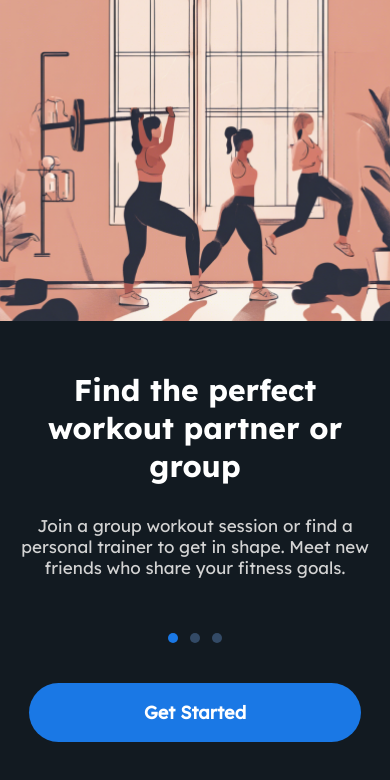
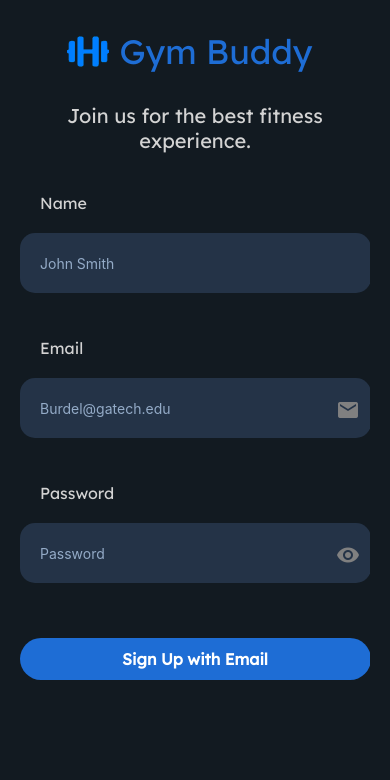
Before and after one commit to TanishqP14/GymBuddyFrontEnd, a React Native app: screen /signUp in a window 390 px wide. Shown: the top 780 px of the page. Built offline with nearby package versions, Linux system fonts and the light colour scheme.

Commit message:
added sign up page

```diff
--- a/App.js
+++ b/App.js
@@ -2,6 +2,8 @@ import WelcomeSceneFirst from "./WelcomeScene/WelcomeSceneFirst.js";
 import WelcomeSceneSec from "./WelcomeScene/WelcomeSceneSec.js";
 import {createNativeStackNavigator} from '@react-navigation/native-stack';
 import {NavigationContainer} from '@react-navigation/native';
+import SignUp from "./SignUp.js";
+
 
 const Stack = createNativeStackNavigator();
 
@@ -16,6 +18,8 @@ export default function App() {
         <Stack.Screen
           name="Screen 2"
           component={WelcomeSceneSec} />
+        <Stack.Screen name="signUp"
+          component={SignUp}/>
       </Stack.Navigator>
     </NavigationContainer>
   )
--- /dev/null
+++ b/SignUp.js
@@ -0,0 +1,142 @@
+import {View, StyleSheet, Text, Image, TextInput, Dimensions, ScrollView, TouchableOpacity, Pressable} from "react-native";
+import * as Font from 'expo-font';
+import Icon from 'react-native-vector-icons/MaterialCommunityIcons';
+import { useEffect, useState } from "react";
+
+const logo = require("./assets/Images/Logo.png");
+const {width, height} = Dimensions.get("window");
+
+export default function SignUp() {
+
+    const [name, setName] = useState('');
+    const [email, setEmail] = useState('');
+    const [password, setPassword] = useState('');
+    const [passwordVisible, setPasswordVisible] = useState(false);
+    const [errors, setError] = useState({});
+
+    let formValidation = () => {
+        error = {};
+        if (name.match(/^[A-Za-z]+$/) == null) {
+            error.userError = "Type a valid name.";
+        }
+        if (email.match(/^[^\s@]+@[^\s@]+\.[^\s@]+$/) == null) {
+            error.emailError = "Type a valid email.";
+        }
+        if (password.match(/^(?=.*[!@#$%^&*])(?=.*[a-z])(?=.*[A-Z]).{8,}$/) == null) {
+            error.passwordError = "Should atleast contain: 8 characters, 1 Uppercase, 1 Lowercase, and 1 Special character."
+        }
+        setError(error);
+
+        // backend save user.
+    }
+
+    const [fontsLoaded] = Font.useFonts({
+        'Lexend-Bold': require('./assets/Fonts/Lexend/Lexend-Bold.ttf'),
+        'Lexend': require('./assets/Fonts/Lexend/Lexend-Regular.ttf')
+    });
+
+    return (
+        <View style={signUpStyles.container}>
+            <View style={signUpStyles.titleContainer}>
+                <Image source={logo} />
+                <Text style={signUpStyles.title}>Gym Buddy</Text>
+            </View>
+            <Text style={signUpStyles.subHeader}>Join us for the best fitness experience.</Text>
+            <ScrollView automaticallyAdjustKeyboardInsets={true}>
+                <Text style={signUpStyles.inputHeader}>Name</Text>
+                {errors.userError ? <Text style={signUpStyles.error}>{errors.userError}</Text> : null}
+                <TextInput style={signUpStyles.input} placeholder="John Smith" placeholderTextColor={"#94ABC7"} value={name} onChangeText={(val) => setName(val)}/>
+
+                <Text style={signUpStyles.inputHeader}>Email</Text>
+                {errors.emailError ? <Text style={signUpStyles.error}>{errors.emailError}</Text> : null}
+                <View style={signUpStyles.textInputContainer}>
+                    <TextInput style={[signUpStyles.input, {color: "white"}]} placeholder="Burdel@gatech.edu" placeholderTextColor={"#94ABC7"}
+                        value={email} onChangeText={(val) => setEmail(val)}/>
+                    <Icon name={'email'} size={24} color="grey" style={signUpStyles.icon} />
+
+                </View>
+
+                <Text style={signUpStyles.inputHeader}>Password</Text>
+                {errors.passwordError ? <Text style={signUpStyles.error}>{errors.passwordError}</Text> : null}
+                <View style={signUpStyles.textInputContainer}>
+                    <TextInput style={[signUpStyles.input, {color: "white"}]} placeholder="Password" placeholderTextColor={"#94ABC7"} secureTextEntry={!passwordVisible} value={password} onChangeText={(val) => setPassword(val)} />
+                    <TouchableOpacity onPress={() => setPasswordVisible(!passwordVisible)} style={signUpStyles.icon} >
+                        <Icon name={passwordVisible ? 'eye-off' : 'eye'} size={24} color="grey"  />
+                    </TouchableOpacity>
+                </View>
+                <View style={{justifyContent: 'center', alignItems: 'center'}}>
+                <Pressable style={({pressed}) => [signUpStyles.startedButton, {backgroundColor: pressed ? 'lightgrey' : '#1E6DD5'}]} onPress={formValidation}>
+                    <Text style={{fontSize: 16, color: 'white', fontWeight: 'bold', fontFamily: 'Lexend'}}>
+                        Sign Up with Email
+                    </Text>
+                </Pressable>
+            </View>
+            </ScrollView>
+        </View>
+    )
+}
+
+const signUpStyles = StyleSheet.create({
+    container: {
+        padding: 20,
+        flex: 1,
+        backgroundColor: '#121A21',
+    },
+    titleContainer: {
+        flexDirection: 'row',
+        justifyContent: 'center',
+        alignItems: 'center'
+    },
+    title: {
+        padding: 10,
+        color: "#1E6DD5",
+        fontSize: 34,
+        fontWeight: 10,
+        fontFamily: 'Lexend',
+    },
+    subHeader: {
+        color: "lightgrey",
+        fontFamily: "Lexend",
+        fontSize: 20,
+        textAlign: 'center',
+        padding: 20
+    },
+    inputHeader: {
+        color: "lightgrey",
+        fontSize: 16,
+        fontFamily: 'Lexend',
+        fontWeight: 5,
+        padding: 20,
+    },
+    input: {
+        width: width * 0.9,
+        borderRadius: 15,
+        backgroundColor: "#243347",
+        padding: 20,
+        marginBottom: 25,
+        color: "white",
+        height: 60,
+    },
+    textInputContainer: {
+        flex: 'row',
+        flexDirection: 'center'
+    },
+    icon: {
+        position: 'absolute',
+        right: 10,
+        top: 20
+    },
+    startedButton: {
+        width: width * 0.9,
+        height: height * 0.05,
+        borderRadius: width * 0.3,
+        backgroundColor: '#1A78E5',
+        alignItems: 'center',
+        justifyContent: 'center',
+        marginTop: 30,
+    },
+    error: {
+        color: 'red',
+        marginBottom: 10,
+    }
+})
--- a/WelcomeScene/WelcomeSceneSec.js
+++ b/WelcomeScene/WelcomeSceneSec.js
@@ -27,7 +27,7 @@ export default function WelcomeSceneSec({navigation}) {
         <View style={welcomeStyles1.dots}></View>
       </View>
       <View>
-        <Pressable style={({pressed}) => [welcomeStyles1.startedButton, {backgroundColor: pressed ? '#334A66' : '#1A78E5'}]}>
+        <Pressable style={({pressed}) => [welcomeStyles1.startedButton, {backgroundColor: pressed ? '#334A66' : '#1A78E5'}]} onPress={() => navigation.navigate('signUp')}>
           <Text style={{fontSize: 18, color: 'white', fontWeight: 'bold', fontFamily: 'Lexend'}}>
             Sign Up with GT email
           </Text>
--- a/package.json
+++ b/package.json
@@ -15,11 +15,13 @@
     "expo-status-bar": "~2.0.0",
     "react": "18.3.1",
     "react-native": "0.76.3",
-    "ta-json": "^2.5.0",
+    "react-native-safe-area-context": "4.12.0",
     "react-native-screens": "~4.1.0",
-    "react-native-safe-area-context": "4.12.0"
+    "react-native-vector-icons": "^10.2.0",
+    "ta-json": "^2.5.0"
   },
   "devDependencies": {
+    "@react-native-community/cli": "latest",
     "@babel/core": "^7.20.0"
   },
   "private": true
```
Also changed, not shown: AuthScene/SignUp.js (deleted), 1 other file (tests, documents, lock files or other folders).
